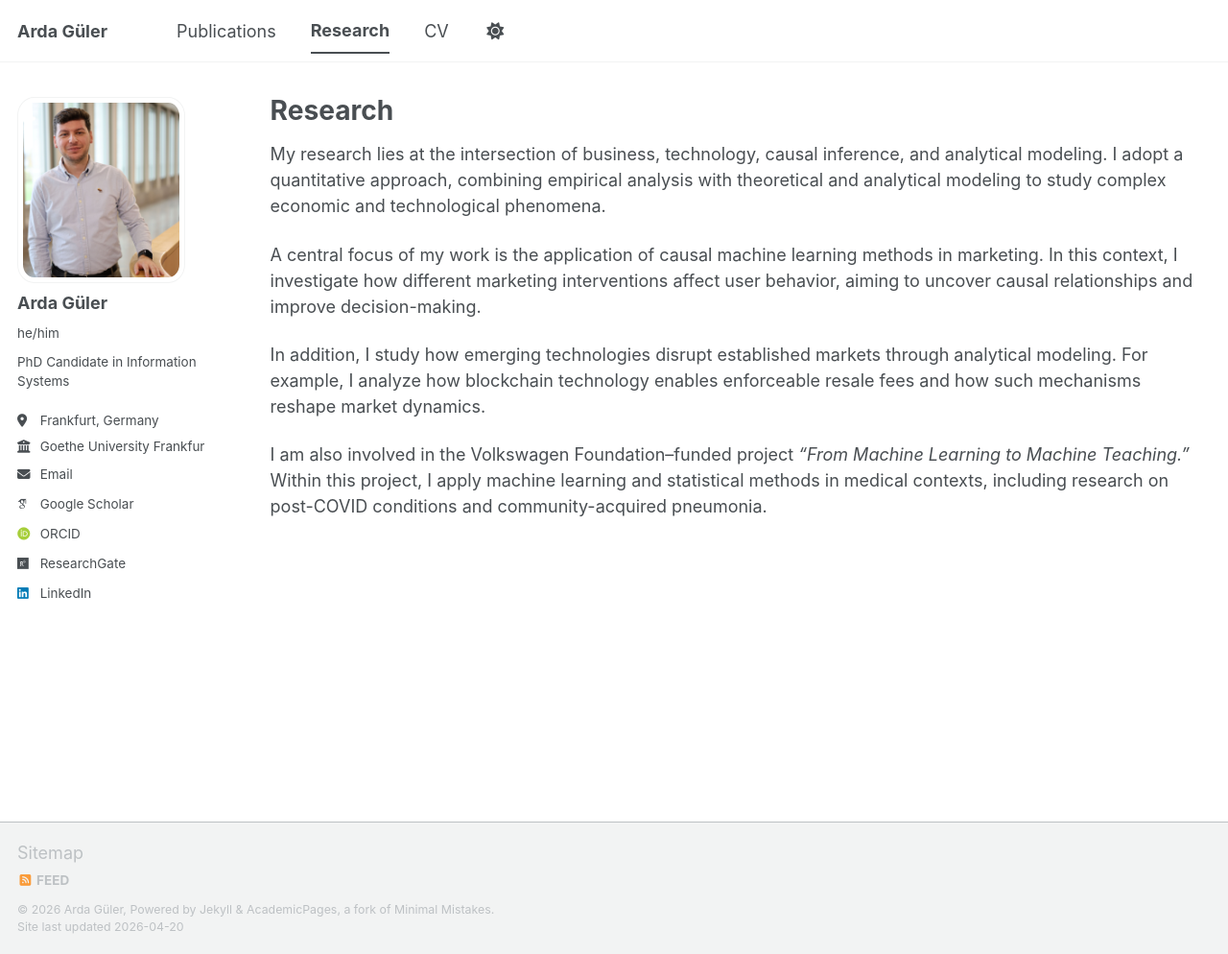
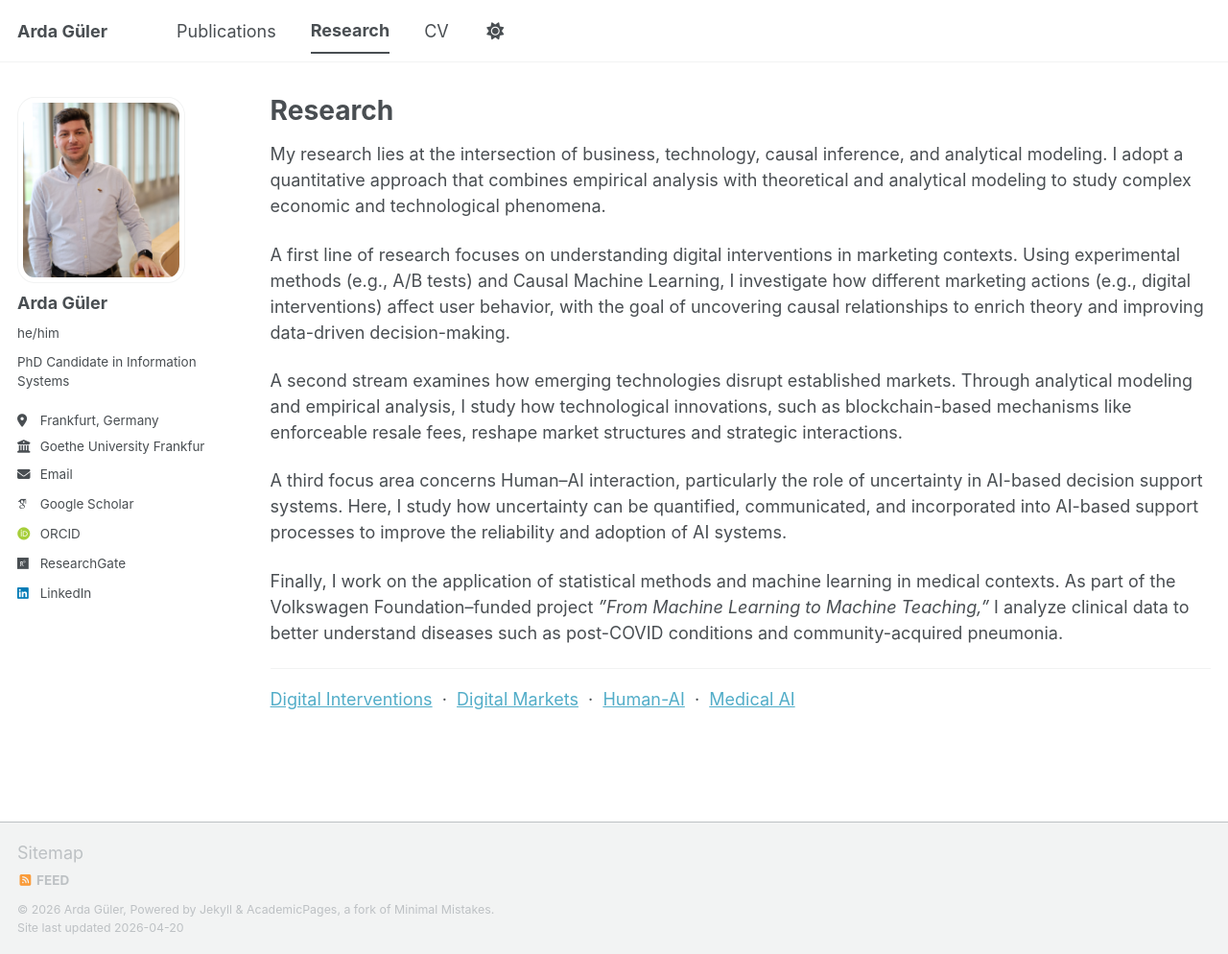
Before and after one commit to ardague/ardague.github.io, a Jekyll site: the page built from _pages/research.md, in a window 1280 px wide and 994 px high. Shown: the whole window at 96% size. Built offline with Jekyll 4.4.1, drawn with Linux system fonts in a browser that asks for light colours; some web fonts are replaced; a script bundle is joined from its source files by our own code; library files that are not in the unit come from our copies.

Commit message:
Add research section and new research topics: create research collection, add pages for Digital Interventions, Digital Markets, Human-AI, and Medical AI, and enhance button styles for research links.

```diff
--- a/_config.yml
+++ b/_config.yml
@@ -235,6 +235,9 @@
   talks:
     output: true
     permalink: /:collection/:path/
+  research:
+    output: true
+    permalink: /:collection/:path/
 
 
 # These settings control how pages and collections are included in the site
@@ -266,6 +269,13 @@
       author_profile: true
       share: true
       comments: true
+  # _research
+  - scope:
+      path: ""
+      type: research
+    values:
+      layout: single
+      author_profile: true
   # _publications
   - scope:
       path: ""
--- a/_pages/research.md
+++ b/_pages/research.md
@@ -5,10 +5,16 @@
 author_profile: true
 ---
 
-My research lies at the intersection of business, technology, causal inference, and analytical modeling. I adopt a quantitative approach, combining empirical analysis with theoretical and analytical modeling to study complex economic and technological phenomena.
+My research lies at the intersection of business, technology, causal inference, and analytical modeling. I adopt a quantitative approach that combines empirical analysis with theoretical and analytical modeling to study complex economic and technological phenomena.
 
-A central focus of my work is the application of causal machine learning methods in marketing. In this context, I investigate how different marketing interventions affect user behavior, aiming to uncover causal relationships and improve decision-making.
+A first line of research focuses on understanding digital interventions in marketing contexts. Using experimental methods (e.g., A/B tests) and Causal Machine Learning, I investigate how different marketing actions (e.g., digital interventions) affect user behavior, with the goal of uncovering causal relationships to enrich theory and improving data-driven decision-making.
 
-In addition, I study how emerging technologies disrupt established markets through analytical modeling. For example, I analyze how blockchain technology enables enforceable resale fees and how such mechanisms reshape market dynamics.
+A second stream examines how emerging technologies disrupt established markets. Through analytical modeling and empirical analysis, I study how technological innovations, such as blockchain-based mechanisms like enforceable resale fees, reshape market structures and strategic interactions.
 
-I am also involved in the Volkswagen Foundation–funded project *“From Machine Learning to Machine Teaching.”* Within this project, I apply machine learning and statistical methods in medical contexts, including research on post-COVID conditions and community-acquired pneumonia.
+A third focus area concerns Human–AI interaction, particularly the role of uncertainty in AI-based decision support systems. Here, I study how uncertainty can be quantified, communicated, and incorporated into AI-based support processes to improve the reliability and adoption of AI systems.
+
+Finally, I work on the application of statistical methods and machine learning in medical contexts. As part of the Volkswagen Foundation–funded project *”From Machine Learning to Machine Teaching,”* I analyze clinical data to better understand diseases such as post-COVID conditions and community-acquired pneumonia.
+
+---
+
+[Digital Interventions](/research/digital-interventions/) &nbsp;·&nbsp; [Digital Markets](/research/digital-markets/) &nbsp;·&nbsp; [Human-AI](/research/human-ai/) &nbsp;·&nbsp; [Medical AI](/research/medical-ai/)
--- a/_sass/layout/_buttons.scss
+++ b/_sass/layout/_buttons.scss
@@ -135,6 +135,24 @@
     }
   }
 
+  /* research links */
+
+  &--research {
+    color: var(--global-text-color-light) !important;
+    font-size: $type-size-7;
+    font-weight: normal;
+    border: 1px solid var(--global-border-color) !important;
+    background-color: var(--global-bg-color);
+    border-radius: $border-radius;
+    padding: 0.2em 0.6em;
+
+    &:hover {
+      color: #fff !important;
+      background-color: var(--global-base-color);
+      border-color: var(--global-base-color) !important;
+    }
+  }
+
   /* extra large button */
 
   &--x-large {
```
Also changed, not shown: _publications/2025-08-01-You-Only-Lose-Once.md (+1 -1 lines), _research/digital-interventions.md (added, +16 -0 lines), _research/digital-markets.md (added, +14 -0 lines), _research/human-ai.md (added, +14 -0 lines), _research/medical-ai.md (added, +14 -0 lines).
